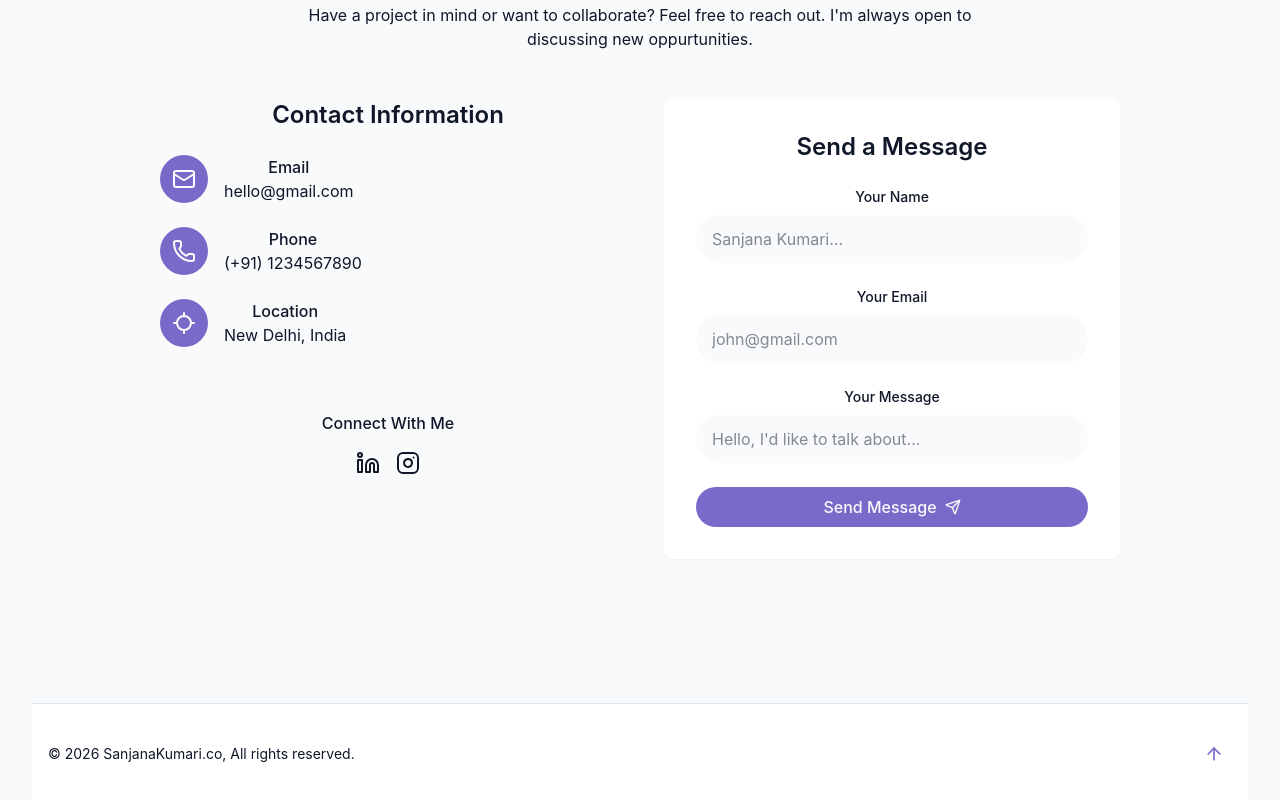
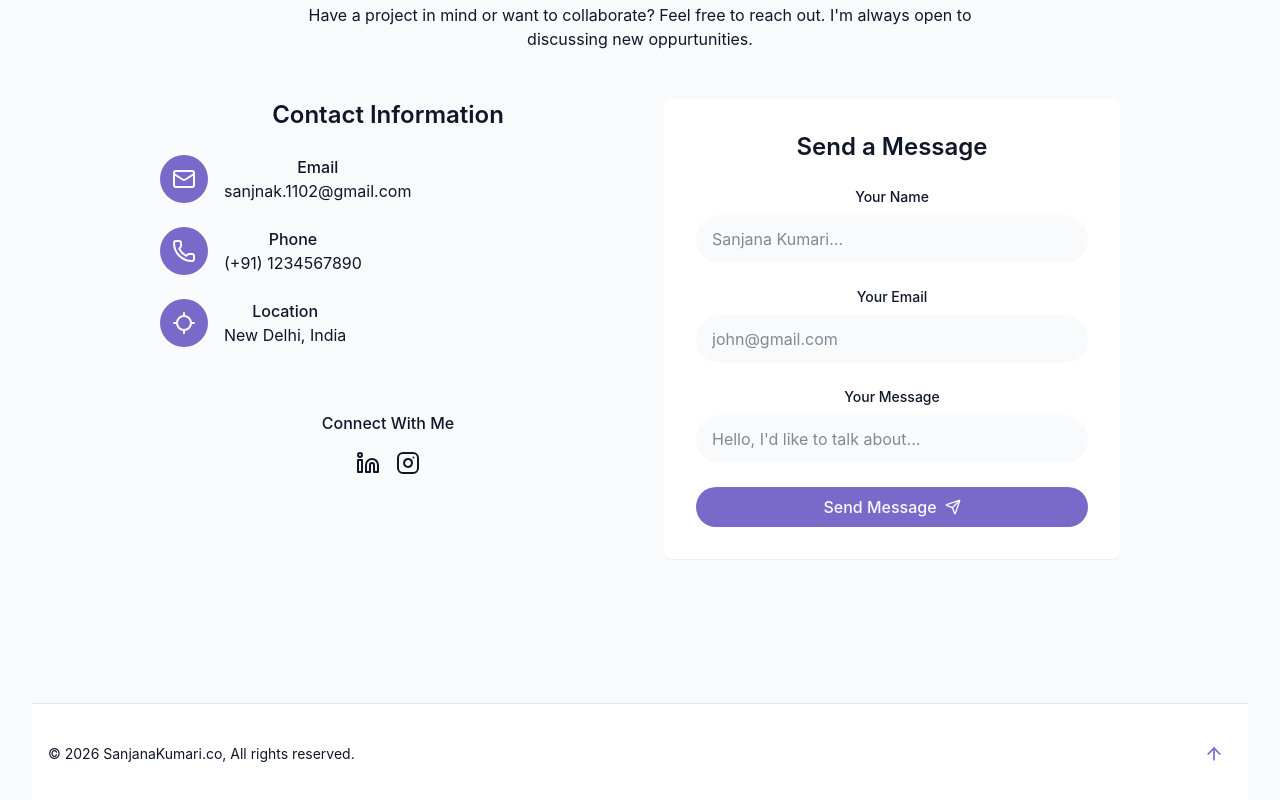
Before and after one commit to Sanjnak/MyPortfolio, a React (Vite) app: page / in a window 1280 px wide. Shown: the part 3719-4519 px from the top of the page. Built offline with nearby package versions, Linux system fonts and the light colour scheme.

Commit message:
Update contactsSection.jsx

```diff
--- a/src/components/contactsSection.jsx
+++ b/src/components/contactsSection.jsx
@@ -57,7 +57,7 @@ const ContactsSection = () => {
                     href="mailto:hello@gmail.com"
                     className="text-muted-foreground hover:text-primary transition-colors"
                   >
-                    hello@gmail.com
+                    sanjnak.1102@gmail.com
                   </a>
                 </div>
               </div>
```
